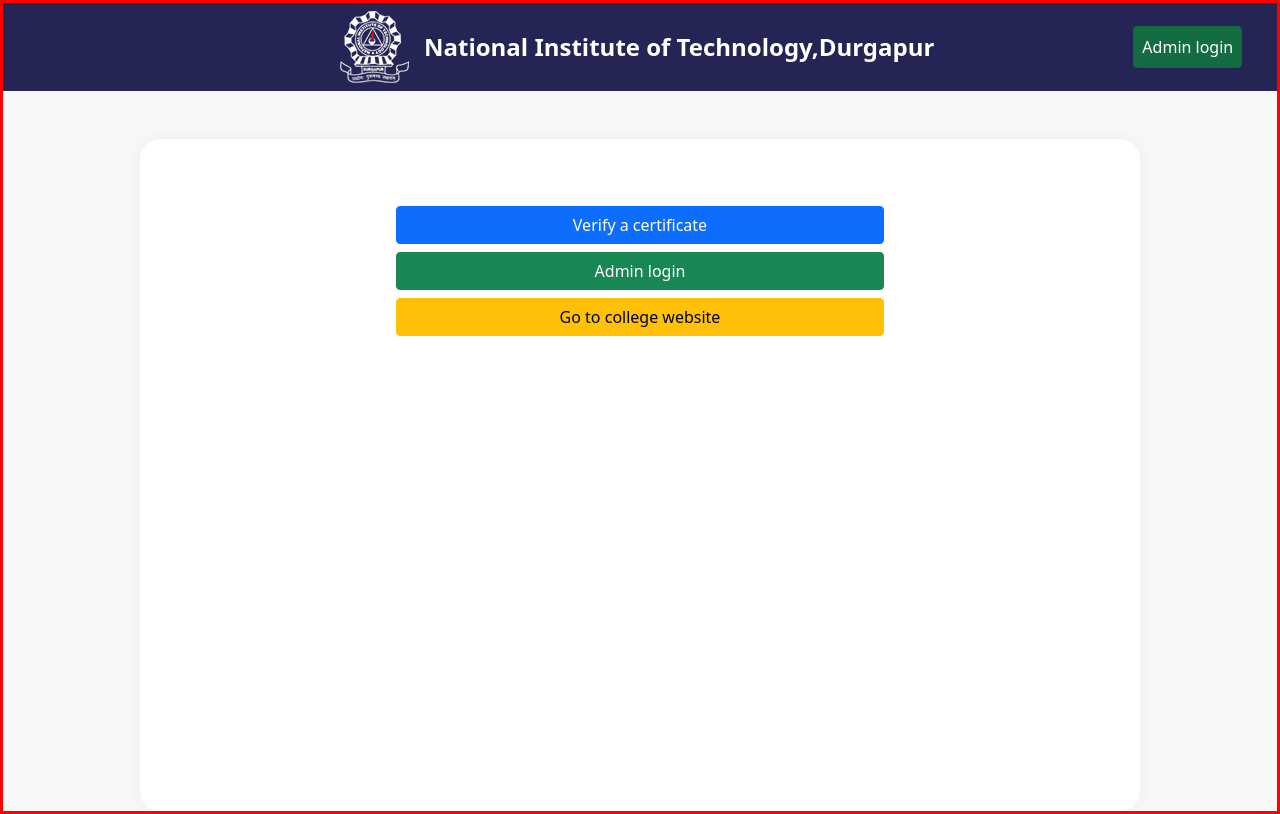
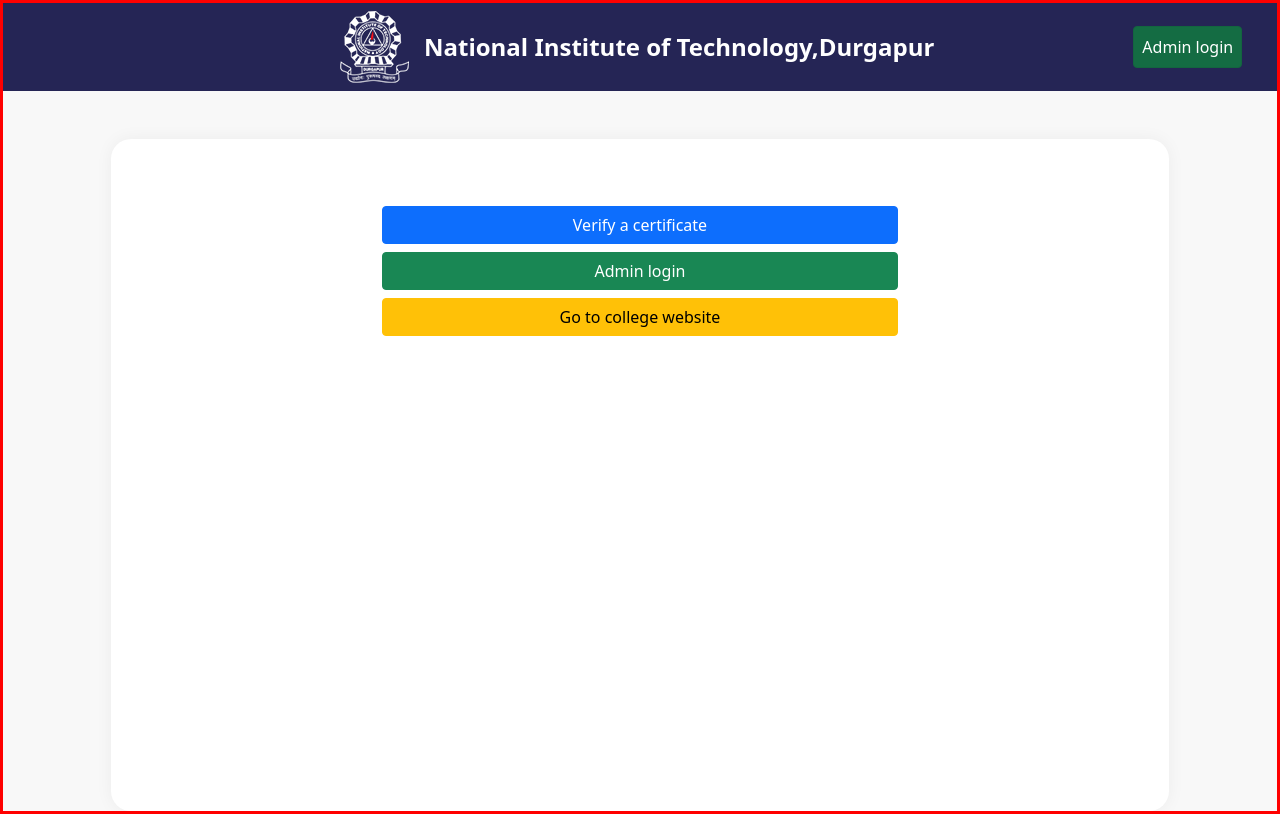
Before and after one commit to DebanandaDas/QR-app-frontend, a React (Create React App) app: page / in a window 1280 px wide. Built offline with nearby package versions, Linux system fonts and the light colour scheme.

Commit message:
changed fetch url(whick was earlier mistakenly set as qrcode-backend.herokuapp)

```diff
--- a/src/components/CSS/addStudent.css
+++ b/src/components/CSS/addStudent.css
@@ -93,7 +93,7 @@
   }
 
   .container {
-    width: 1000px;
+    width: 83%;
     background: #fff;
     margin: 0 auto;
     box-shadow: 0px 15px 16.83px 0.17px rgba(0, 0, 0, 0.05);
--- a/src/components/Report2.jsx
+++ b/src/components/Report2.jsx
@@ -47,7 +47,7 @@
         }
        else if (res.status === 200) {
         try {
-          const res2 = await fetch(`http://qrcodes-backend.herokuapp.com/students/${data.id}`, {
+          const res2 = await fetch(`https://verify-nitdgp.herokuapp.com/students/${data.id}`, {
             method: "GET",
             headers: {
               Accept: "appllication/json",
```
